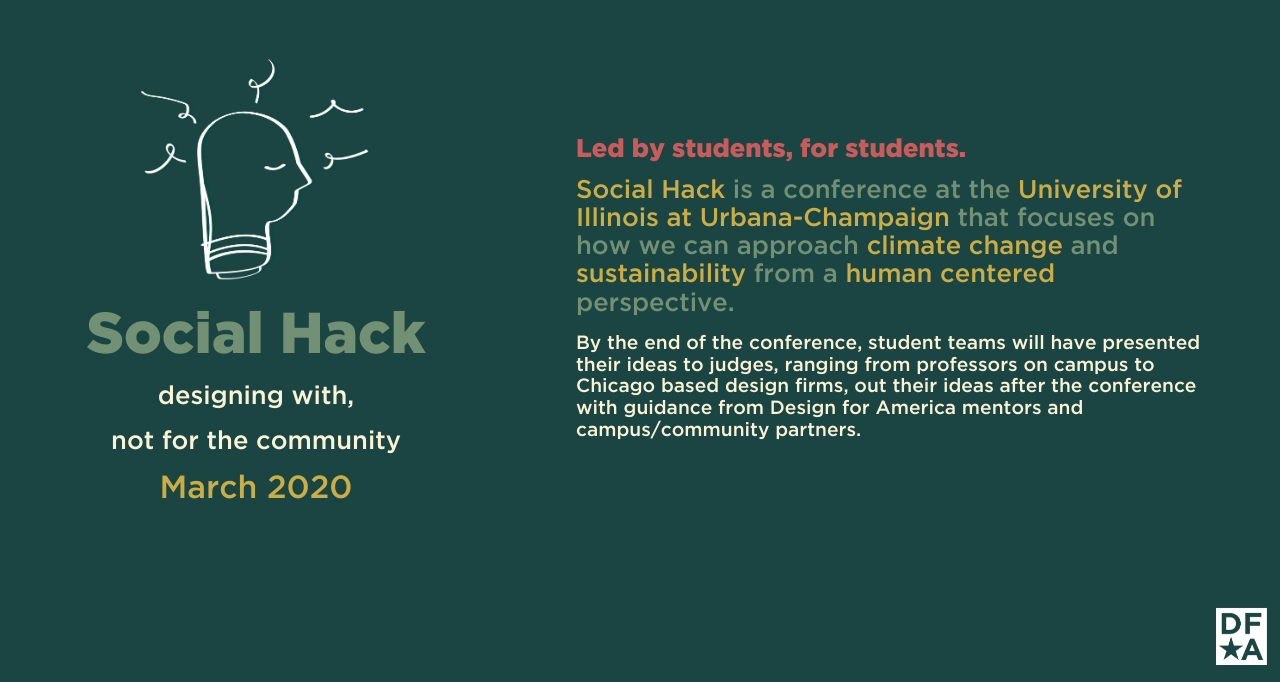
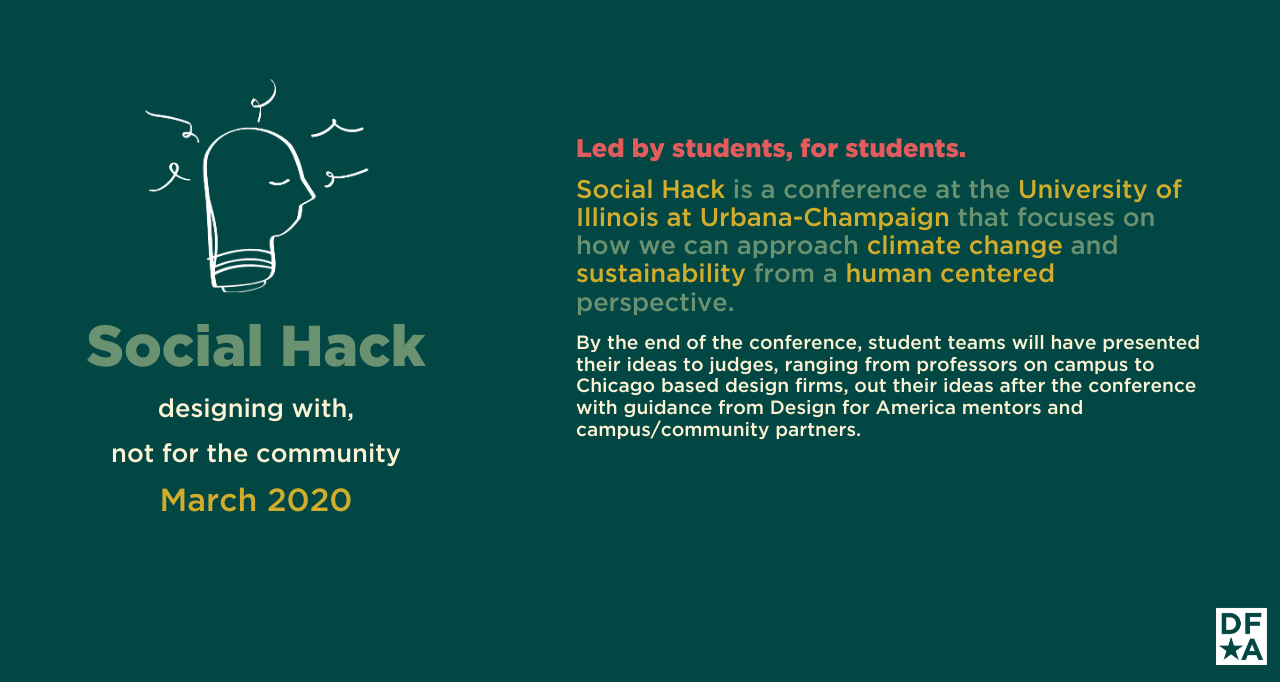
Before and after one commit to dfauiuc/social-hack-website, a React (Create React App) app: page / in a window 1280 px wide. Shown: the part 118-800 px from the top of the page. Built offline with nearby package versions, Linux system fonts and the light colour scheme.

Commit message:
animation

```diff
--- a/src/App.js
+++ b/src/App.js
@@ -9,12 +9,12 @@
 
   render() {
     const styles = {
-      black: (opacity = 1) => `rgba(16, 22, 25, ${opacity})`,
-      lightGreen: (opacity = 1) => `rgba(114, 144, 116, ${opacity})`,
-      darkGreen: (opacity = 1) => `rgba(27, 69, 66, ${opacity})`,
-      lightYellow: (opacity = 1) => `rgba(250, 243, 214, ${opacity})`,
-      darkYellow: (opacity = 1) => `rgba(203, 173, 71, ${opacity})`,
-      dustyRose: (opacity = 1) => `rgba(200, 91, 92, ${opacity})`,
+      black: (opacity = 1) => `rgba(16, 23, 26, ${opacity})`,
+      lightGreen: (opacity = 1) => `rgba(106, 146, 113, ${opacity})`,
+      darkGreen: (opacity = 1) => `rgba(3, 71, 68, ${opacity})`,
+      lightYellow: (opacity = 1) => `rgba(251, 243, 211, ${opacity})`,
+      darkYellow: (opacity = 1) => `rgba(209, 173, 43, ${opacity})`,
+      dustyRose: (opacity = 1) => `rgba(226, 91, 93, ${opacity})`,
 
     };
 
--- a/src/components/Content.js
+++ b/src/components/Content.js
@@ -1,5 +1,6 @@
 import React from "react";
 import Logo from "./both.png";
+import AnimatedLogo from "./Animate.gif"
 import Taco from "./taco.gif";
 import WhiteOutlineDFA from "./DFAIcon.png";
 import { relative } from "path";
@@ -101,7 +102,7 @@
 
     return [
         <div style = {headerStyle}>
-            <img style = {logoStyle} src={Logo} alt="website logo" />
+            <img style = {logoStyle} src={AnimatedLogo} alt="website logo" />
 
             <div style = {titleStyle}>
                 Social Hack
```
Also changed, not shown: src/components/Animate.gif (added).
